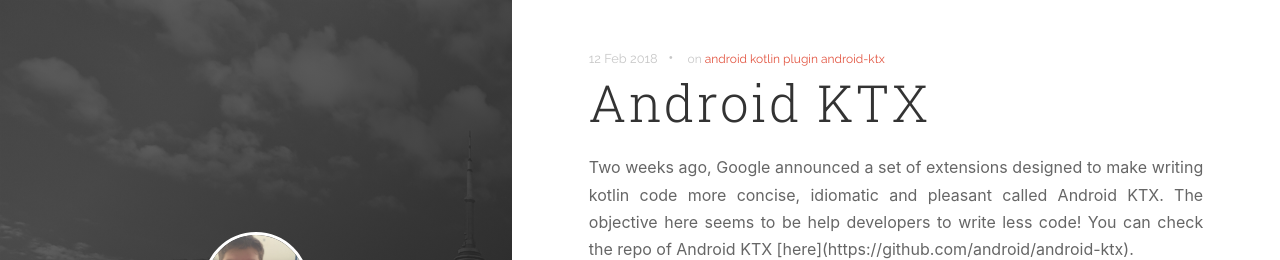
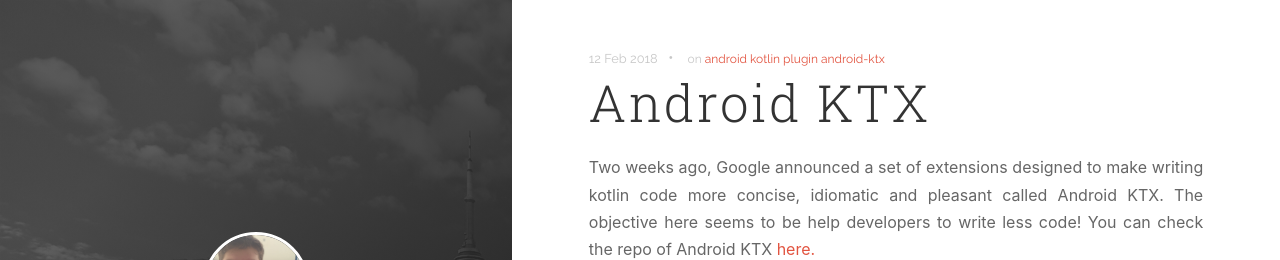
Before and after one commit to antoniosj/antoniosj.github.io, a Jekyll site: the page built from _posts/2018-02-12-android-ktx.markdown, in a window 1280 px wide and 900 px high, cut to the strip 0-260 px from the top of the window. Built offline with Jekyll 4.4.1, drawn with Linux system fonts in a browser that asks for light colours; some of the changed lines change nothing that is shown.

Commit message:
Update 2018-02-12-android-ktx.markdown

```diff
--- a/_posts/2018-02-12-android-ktx.markdown
+++ b/_posts/2018-02-12-android-ktx.markdown
@@ -5,7 +5,7 @@
 tags: [android, kotlin, plugin, android-ktx]
 ---
 
-<p style="text-align: justify; font-family: -apple-system, BlinkMacSystemFont, sans-serif;" > Two weeks ago, Google announced a set of extensions designed to make writing kotlin code more concise, idiomatic and pleasant called Android KTX. The objective here seems to be help developers to write less code! You can check the repo of Android KTX [here](https://github.com/android/android-ktx).</p>
+<p style="text-align: justify; font-family: -apple-system, BlinkMacSystemFont, sans-serif;" > Two weeks ago, Google announced a set of extensions designed to make writing kotlin code more concise, idiomatic and pleasant called Android KTX. The objective here seems to be help developers to write less code! You can check the repo of Android KTX <a href="https://github.com/android/android-ktx">here.</a></p>
 
 <img src="https://github.com/antoniosj/blog-examples/blob/master/Photos%20from%20blog/kotlin-android-learn.png?raw=true"/>
 
```
